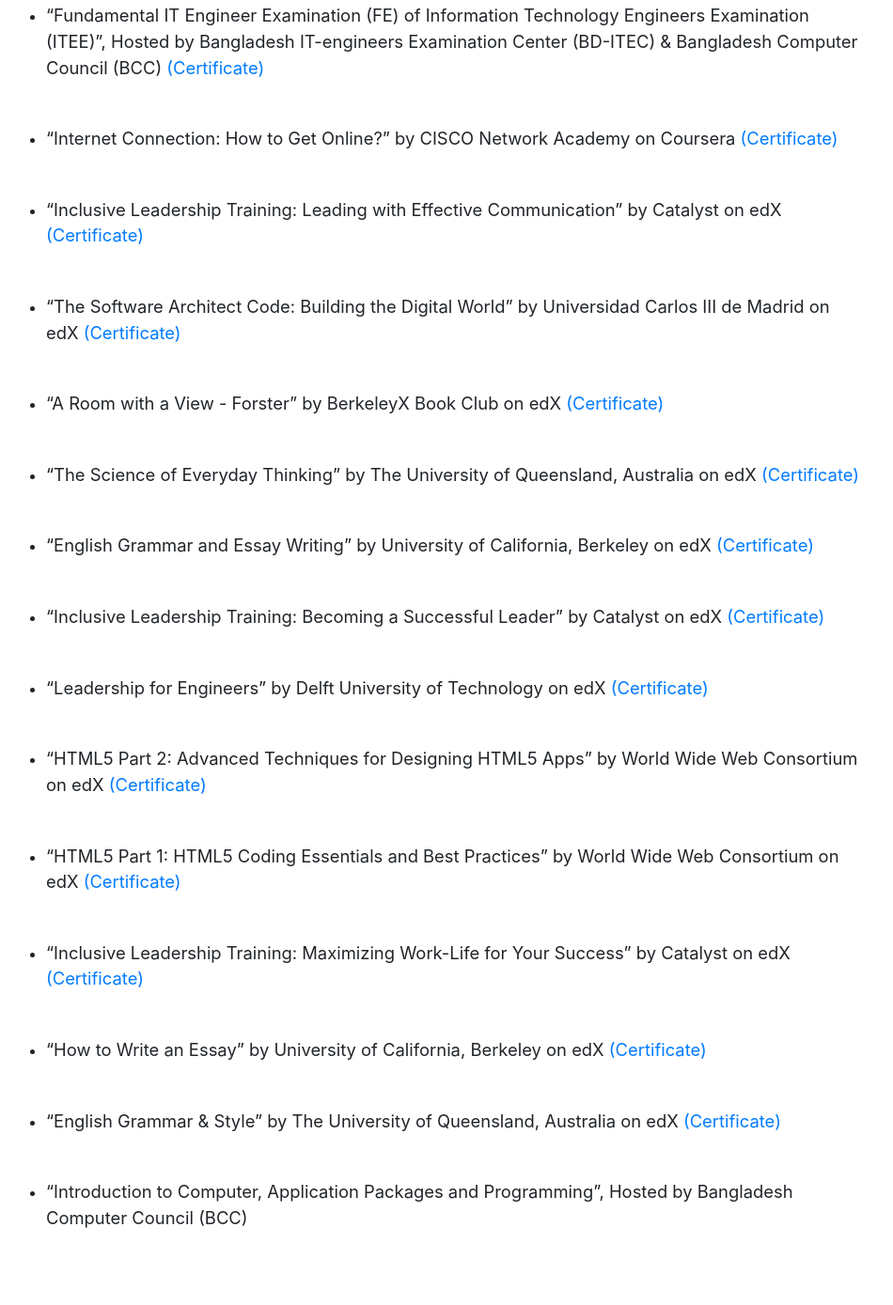
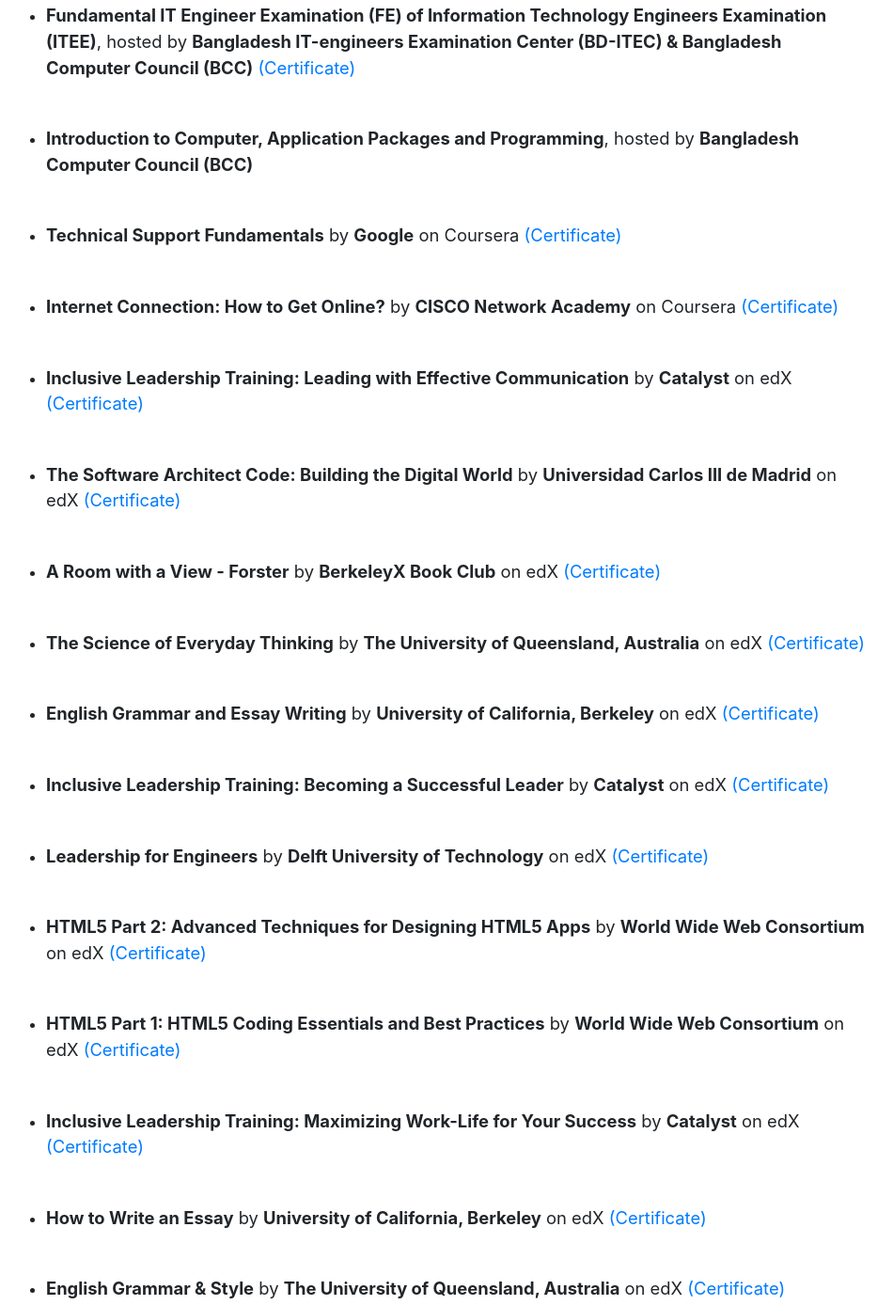
Before and after one commit to kasid-47/kasid-47.github.io, a website with bundled scripts: page index.html in a window 1280 px wide. Shown: the part 2534-3923 px from the top of the page at 94% size, without its empty margins (311-1261 px from the left). Built offline with nearby package versions, Linux system fonts and the light colour scheme; a web font is replaced by a local one.

Commit message:
Added 2 new certificates and modified formatting
Two new certificates from Coursera were added.
The formatting was changed of the certificates list, making the names of courses and course organizers bold and removing the double quotations around the course names.

```diff
--- a/index.html
+++ b/index.html
@@ -171,55 +171,56 @@
 		<div class="resume-content">
 		<ul>
 			<li>
-            <p class="lead mb-5">“Fundamental IT Engineer Examination (FE) of Information Technology Engineers Examination (ITEE)”, Hosted by Bangladesh IT-engineers Examination Center (BD-ITEC) & Bangladesh Computer Council (BCC)<a href="/pdf/ITEE FE Certificate (Jan 12, 2020).pdf"> (Certificate)</a></p>
+            <p class="lead mb-5"><b>Fundamental IT Engineer Examination (FE) of Information Technology Engineers Examination (ITEE)</b>, hosted by <b>Bangladesh IT-engineers Examination Center (BD-ITEC) & Bangladesh Computer Council (BCC)</b><a href="/pdf/ITEE FE Certificate (Jan 12, 2020).pdf"> (Certificate)</a></p>
+            </li>
+            <li>
+            <p class="lead mb-5"><b>Introduction to Computer, Application Packages and Programming</b>, hosted by <b>Bangladesh Computer Council (BCC)</b></p>
             </li>
 			<li>
-            <p class="lead mb-5">“Internet Connection: How to Get Online?” by CISCO Network Academy on Coursera <a href="https://www.coursera.org/account/accomplishments/verify/R8FKRHQNLS6Z">(Certificate)</a></p>
+            <p class="lead mb-5"><b>Technical Support Fundamentals</b> by <b>Google</b> on Coursera <a href="https://coursera.org/share/2c02eacdb4e86b8fb3b891614a7dd8a1">(Certificate)</a></p>
             </li>
 			<li>
-            <p class="lead mb-5">“Inclusive Leadership Training: Leading with Effective Communication” by Catalyst on edX <a href="https://courses.edx.org/certificates/6bb9af823cd246dc8900b436fc7f9392">(Certificate)</a></p>
+            <p class="lead mb-5"><b>Internet Connection: How to Get Online?</b> by <b>CISCO Network Academy</b> on Coursera <a href="https://www.coursera.org/account/accomplishments/verify/R8FKRHQNLS6Z">(Certificate)</a></p>
             </li>
 			<li>
-            <p class="lead mb-5">“The Software Architect Code: Building the Digital World” by Universidad Carlos III de Madrid on edX <a href="https://courses.edx.org/certificates/1430405b227c455ab799c1faf17ad7d0">(Certificate)</a></p>
+            <p class="lead mb-5"><b>Inclusive Leadership Training: Leading with Effective Communication</b> by <b>Catalyst</b> on edX <a href="https://courses.edx.org/certificates/6bb9af823cd246dc8900b436fc7f9392">(Certificate)</a></p>
             </li>
 			<li>
-            <p class="lead mb-5">“A Room with a View - Forster” by BerkeleyX Book Club on edX <a href="https://courses.edx.org/certificates/81b21eaccb7745e491ac223962de0b7c">(Certificate)</a></p>
+            <p class="lead mb-5"><b>The Software Architect Code: Building the Digital World</b> by <b>Universidad Carlos III de Madrid</b> on edX <a href="https://courses.edx.org/certificates/1430405b227c455ab799c1faf17ad7d0">(Certificate)</a></p>
             </li>
 			<li>
-            <p class="lead mb-5">“The Science of Everyday Thinking” by The University of Queensland, Australia on edX <a href="https://verify.edx.org/cert/51bd785f878541a4b30dd71a11d18316">(Certificate)</a></p>
+            <p class="lead mb-5"><b>A Room with a View - Forster</b> by <b>BerkeleyX Book Club</b> on edX <a href="https://courses.edx.org/certificates/81b21eaccb7745e491ac223962de0b7c">(Certificate)</a></p>
             </li>
 			<li>
-            <p class="lead mb-5">“English Grammar and Essay Writing” by University of California, Berkeley on edX <a href="https://courses.edx.org/certificates/e9586e84dd2b4d7bad0772fe18d155b1">(Certificate)</a></p>
+            <p class="lead mb-5"><b>The Science of Everyday Thinking</b> by <b>The University of Queensland, Australia</b> on edX <a href="https://verify.edx.org/cert/51bd785f878541a4b30dd71a11d18316">(Certificate)</a></p>
             </li>
 			<li>
-            <p class="lead mb-5">“Inclusive Leadership Training: Becoming a Successful Leader” by Catalyst on edX <a href="https://courses.edx.org/certificates/2234db09f1224852a440949f60acc17c">(Certificate)</a></p>
+            <p class="lead mb-5"><b>English Grammar and Essay Writing</b> by <b>University of California, Berkeley</b> on edX <a href="https://courses.edx.org/certificates/e9586e84dd2b4d7bad0772fe18d155b1">(Certificate)</a></p>
             </li>
 			<li>
-            <p class="lead mb-5">“Leadership for Engineers” by Delft University of Technology on edX <a href="https://courses.edx.org/certificates/26cb9a6a8a4e48c0bbf82e410e6ba386">(Certificate)</a></p>
+            <p class="lead mb-5"><b>Inclusive Leadership Training: Becoming a Successful Leader</b> by <b>Catalyst</b> on edX <a href="https://courses.edx.org/certificates/2234db09f1224852a440949f60acc17c">(Certificate)</a></p>
             </li>
 			<li>
-            <p class="lead mb-5">“HTML5 Part 2: Advanced Techniques for Designing HTML5 Apps” by World Wide Web Consortium on edX <a href="https://courses.edx.org/certificates/196fa2edaf67483eb90adb3460013a31">(Certificate)</a></p>
+            <p class="lead mb-5"><b>Leadership for Engineers</b> by <b>Delft University of Technology</b> on edX <a href="https://courses.edx.org/certificates/26cb9a6a8a4e48c0bbf82e410e6ba386">(Certificate)</a></p>
             </li>
 			<li>
-            <p class="lead mb-5">“HTML5 Part 1: HTML5 Coding Essentials and Best Practices” by World Wide Web Consortium on edX <a href="https://courses.edx.org/certificates/cc8a908bee414c09890cba7ec8442aef">(Certificate)</a></p>
+            <p class="lead mb-5"><b>HTML5 Part 2: Advanced Techniques for Designing HTML5 Apps</b> by <b>World Wide Web Consortium</b> on edX <a href="https://courses.edx.org/certificates/196fa2edaf67483eb90adb3460013a31">(Certificate)</a></p>
             </li>
 			<li>
-            <p class="lead mb-5">“Inclusive Leadership Training: Maximizing Work-Life for Your Success” by Catalyst on edX <a href="https://courses.edx.org/certificates/42746e8236c8498384357e2679ad39fa">(Certificate)</a></p>
+            <p class="lead mb-5"><b>HTML5 Part 1: HTML5 Coding Essentials and Best Practices</b> by <b>World Wide Web Consortium</b> on edX <a href="https://courses.edx.org/certificates/cc8a908bee414c09890cba7ec8442aef">(Certificate)</a></p>
             </li>
 			<li>
-            <p class="lead mb-5">“How to Write an Essay” by University of California, Berkeley on edX <a href="https://courses.edx.org/certificates/b8eea625f630419aaef0c45e3cceb834">(Certificate)</a></p>
+            <p class="lead mb-5"><b>Inclusive Leadership Training: Maximizing Work-Life for Your Success</b> by <b>Catalyst</b> on edX <a href="https://courses.edx.org/certificates/42746e8236c8498384357e2679ad39fa">(Certificate)</a></p>
+            </li>
+			<li>
+            <p class="lead mb-5"><b>How to Write an Essay</b> by <b>University of California, Berkeley</b> on edX <a href="https://courses.edx.org/certificates/b8eea625f630419aaef0c45e3cceb834">(Certificate)</a></p>
             </li>
             <li>
-            <p class="lead mb-5">“English Grammar & Style” by The University of Queensland, Australia on edX <a href="https://verify.edx.org/cert/c4a7100e60c64bde908dd394e8bdb757">(Certificate)</a></p>
-            </li>
-            <li>
-            <p class="lead mb-5">“Introduction to Computer, Application Packages and Programming”, Hosted by Bangladesh Computer Council (BCC)</p>
+            <p class="lead mb-5"><b>English Grammar & Style</b> by <b>The University of Queensland, Australia</b> on edX <a href="https://verify.edx.org/cert/c4a7100e60c64bde908dd394e8bdb757">(Certificate)</a></p>
             </li>
 		</ul>
         </div>
         </div>
-
-
       </div>
     </section>
 
```
